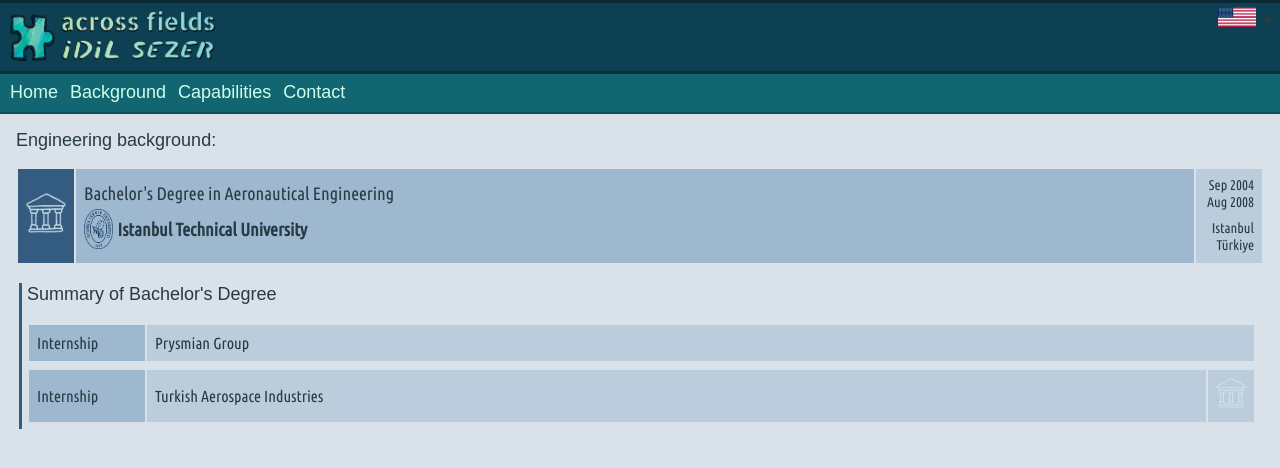
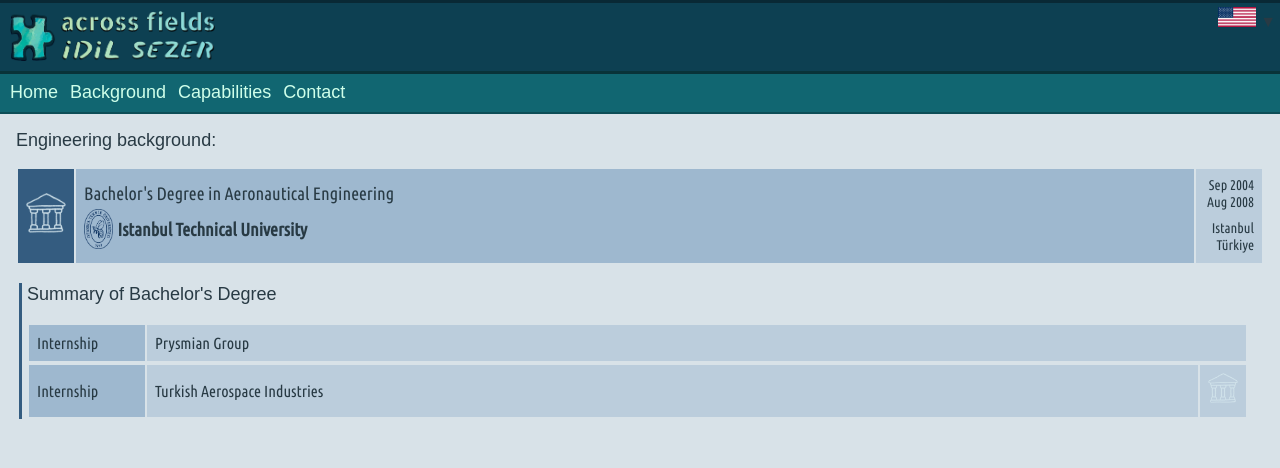
Before and after one commit to acrossfields/idilsezer, a Jekyll site: the page built from en/background.md, in a window 1280 px wide. Shown: the top 468 px of the page. Built offline with Jekyll 4.4.1, drawn with Linux system fonts in a browser that asks for light colours; some web fonts are replaced.

Commit message:
Update style.scss

```diff
--- a/assets/css/style.scss
+++ b/assets/css/style.scss
@@ -124,12 +124,9 @@ body a:hover {
   line-height: 1.25;
 }
 
-table {
+.table-bgheader {
   margin: 10px 8px;
   width: calc(100% - 16px);
-}
-
-.table-bgheader {
   border: none;
 }
 
@@ -172,10 +169,13 @@ table {
 
 .bg-indented table {
   margin: 0;
-  padding: 0 0 5px 0;
+  padding: 0;
 }
 
 .table-bgsub {
+  margin: 10px 8px;
+  margin: 5px 8px 5px 16px;
+  width: calc(100% - 24px);
   border: none;
 }
 
```
